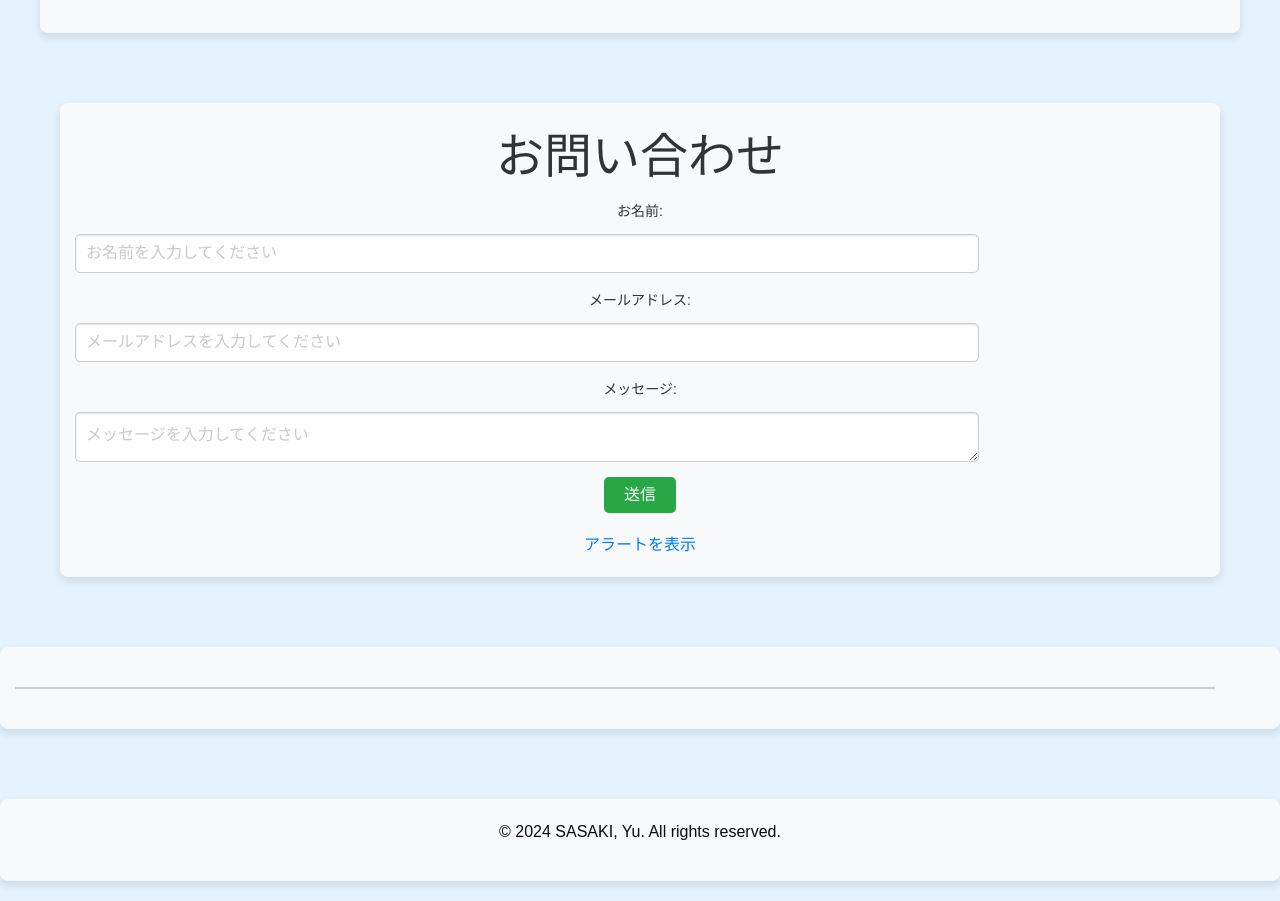
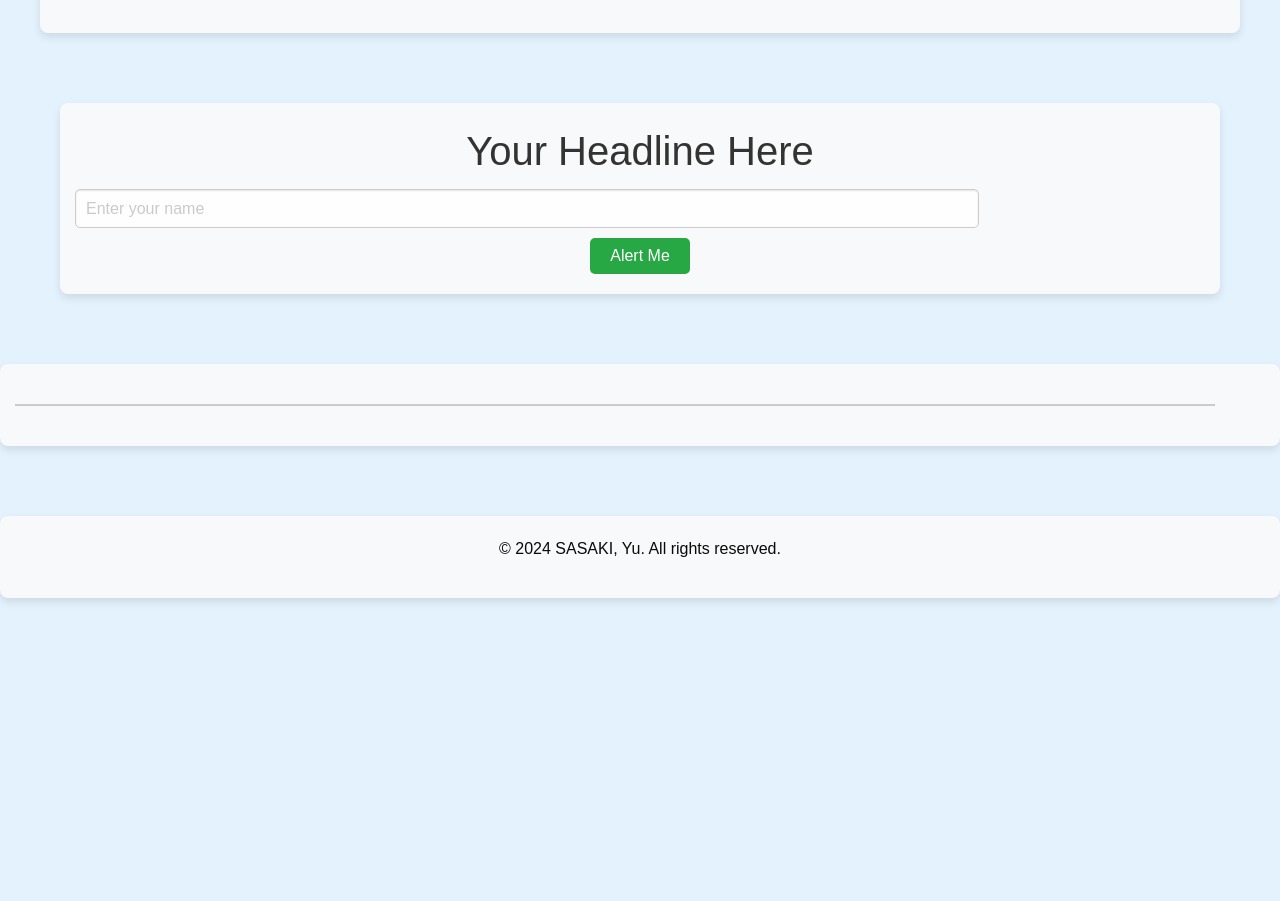
Before and after one commit to ysasaki1/pro4, a plain HTML site: page index.html in a window 1280 px wide. Shown: the part 856-1757 px from the top of the page. After the commit the page ends 1474 px from the top, so only its background shows below. Drawn offline with Linux system fonts and the light colour scheme; files whose address does not match are found by name.

Commit message:
Update index.html

```diff
--- a/index.html
+++ b/index.html
@@ -66,28 +66,9 @@
 
 <div class="grid-x grid-padding-x" style="text-align: center; padding: 20px;">
   <div class="cell small-12">
-    <h1 style="font-family: Arial, sans-serif; color: #333;">お問い合わせ</h1>
-
-    <div style="margin-bottom: 15px;">
-      <label for="name" style="font-family: Arial, sans-serif; color: #333;">お名前:</label>
-      <input type="text" id="name" placeholder="お名前を入力してください" style="padding: 10px; width: 80%; margin: 10px 0; border: 1px solid #ccc; border-radius: 5px;">
-    </div>
-
-    <div style="margin-bottom: 15px;">
-      <label for="email" style="font-family: Arial, sans-serif; color: #333;">メールアドレス:</label>
-      <input type="email" id="email" placeholder="メールアドレスを入力してください" style="padding: 10px; width: 80%; margin: 10px 0; border: 1px solid #ccc; border-radius: 5px;">
-    </div>
-
-    <div style="margin-bottom: 15px;">
-      <label for="message" style="font-family: Arial, sans-serif; color: #333;">メッセージ:</label>
-      <textarea id="message" placeholder="メッセージを入力してください" style="padding: 10px; width: 80%; margin: 10px 0; border: 1px solid #ccc; border-radius: 5px;"></textarea>
-    </div>
-
-    <button id="submitBtn" style="padding: 10px 20px; background-color: #28a745; color: white; border: none; border-radius: 5px; cursor: pointer; font-size: 16px;">送信</button>
-
-    <h2 id="response" style="font-family: Arial, sans-serif; color: #333; margin-top: 20px;"></h2>
-
-    <div id="alertMe" style="cursor: pointer; color: #007bff; margin-top: 20px;">アラートを表示</div>
+    <h2 id="headline" style="font-family: Arial, sans-serif; color: #333;">Your Headline Here</h2>
+    <input type="text" id="nameInput" placeholder="Enter your name" style="padding: 10px; width: 80%; margin: 10px 0; border: 1px solid #ccc; border-radius: 5px;">
+    <button id="alertButton" style="padding: 10px 20px; background-color: #28a745; color: white; border: none; border-radius: 5px; cursor: pointer; font-size: 16px;">Alert Me</button>
   </div>
 </div>
 
```
